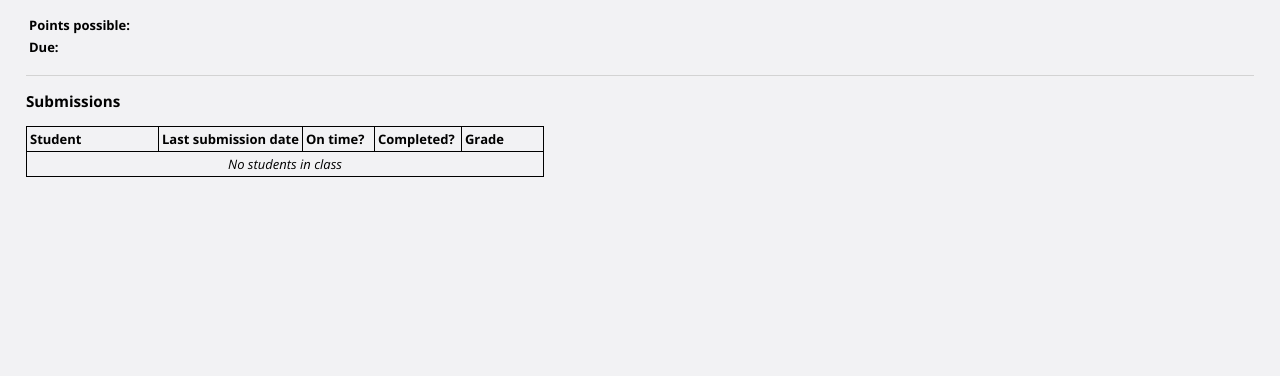
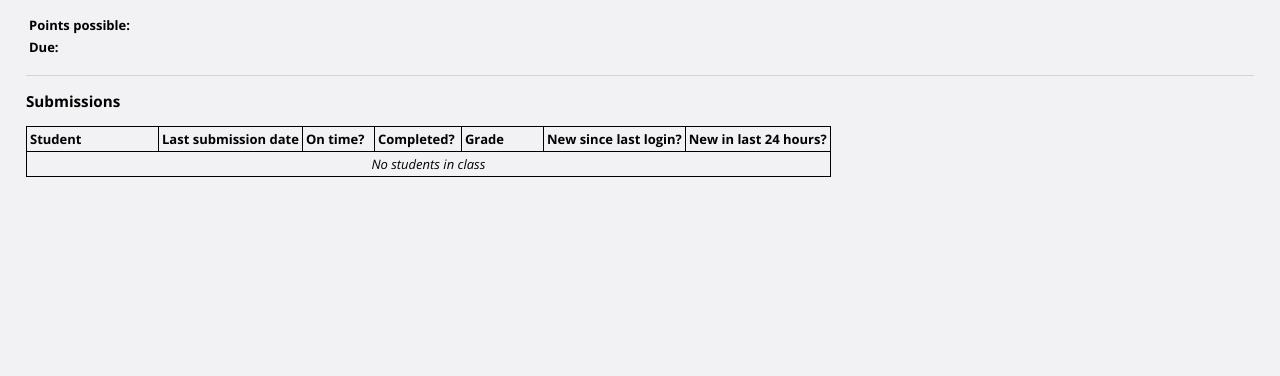
Before and after one commit to tjcsl/tin, a Django app: template tin/templates/assignments/show.html in a window 1280 px wide. Shown: the part 77-453 px from the top of the page. Run offline with Django 3.2, Linux system fonts and the light colour scheme; the template is opened without the code that fills it, so the values that code supplies are empty.

Commit message:
feat: mark newer submissions

```diff
--- a/tin/templates/assignments/show.html
+++ b/tin/templates/assignments/show.html
@@ -144,8 +144,10 @@
     <th style="min-width:65px;">On time?</th>
     <th style="min-width:80px;">Completed?</th>
     <th style="min-width:75px;">Grade</th>
+    <th style="min-width:130px;">New since last login?</th>
+    <th style="min-width:130px;">New in last 24 hours?</th>
   </tr>
-  {% for student, submission in students_and_submissions %}
+  {% for student, submission, new_login, new_24 in students_and_submissions %}
   <tr>
     <td><a href="{% url 'assignments:student_submission' assignment.id student.id %}">{{ student.full_name }} ({{ student.username }})</a></td>
     {% if submission %}
@@ -159,15 +161,17 @@
         <span class="italic">Not graded</span>
         {% endif %}
       </td>
+      <td>{% if new_login %}Yes{% endif %}</td>
+      <td>{% if new_24 %}Yes{% endif %}</td>
     {% else %}
-      <td colspan="5" class="italic center">No submissions</td>
+      <td colspan="7" class="italic center">No submissions</td>
     {% endif %}
   </tr>
   {% endfor %}
 
   {% if not students_and_submissions %}
     <tr>
-      <td colspan="5" class="italic center">No students in class</td>
+      <td colspan="7" class="italic center">No students in class</td>
     </tr>
   {% endif %}
 </table>
```
Also changed, not shown: tin/apps/assignments/views.py (+9 -1 lines).
